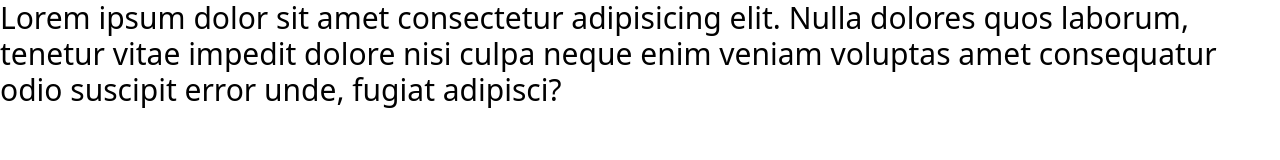
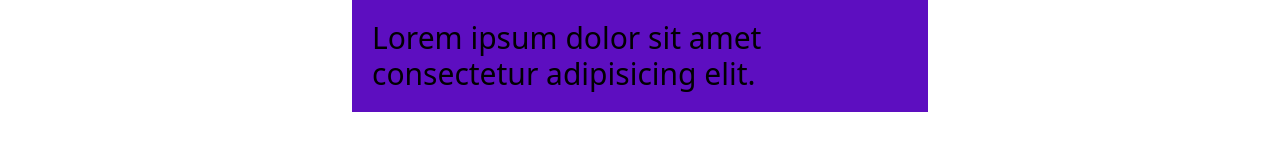
Before and after one commit to lafondcodeur/Landing-Page-with-tailwind-css-, a website: page index.html in a window 1280 px wide. Drawn offline with Linux system fonts and the light colour scheme.

Commit message:
Margin et Padding

```diff
--- a/index.html
+++ b/index.html
@@ -17,13 +17,28 @@
     XS SM MD/BASE LG XL 2XL 3XL ...... 9XL
 
     La couleur d'arrière plan
-     bg-[NomDeLaCouleur]-[Nuance]
+    bg-[NomDeLaCouleur]-[Nuance]
+
+    La hauteur et largeur
+    Width: w-[taille/Puissance]
+    height: h-[taille/Puissance]
+    size: size-[Puissance]
+
+    Largeur maximale et minimale
+    min-w / max-w
+    min-h / max-h
+
+    Marge Intérieur et extérieur
+    margin: m-[Puissance] ml mr mb mt
+    padding: p-[Puissance] pl pr pb pt
+    mx : ml & mr
+    my: mt & mb
+    px: pl & pr
+    py: pt & pb
 
     -->
-    <p class="text-black-300 text-3xl">
-      Lorem ipsum dolor sit amet consectetur adipisicing elit. Nulla dolores
-      quos laborum, tenetur vitae impedit dolore nisi culpa neque enim veniam
-      voluptas amet consequatur odio suscipit error unde, fugiat adipisci?
+    <p class="text-black-300 text-3xl bg-violet-800 w-xl p-5 m-auto">
+      Lorem ipsum dolor sit amet consectetur adipisicing elit.
     </p>
   </body>
 </html>
```
Also changed, not shown: src/css/output.css.
